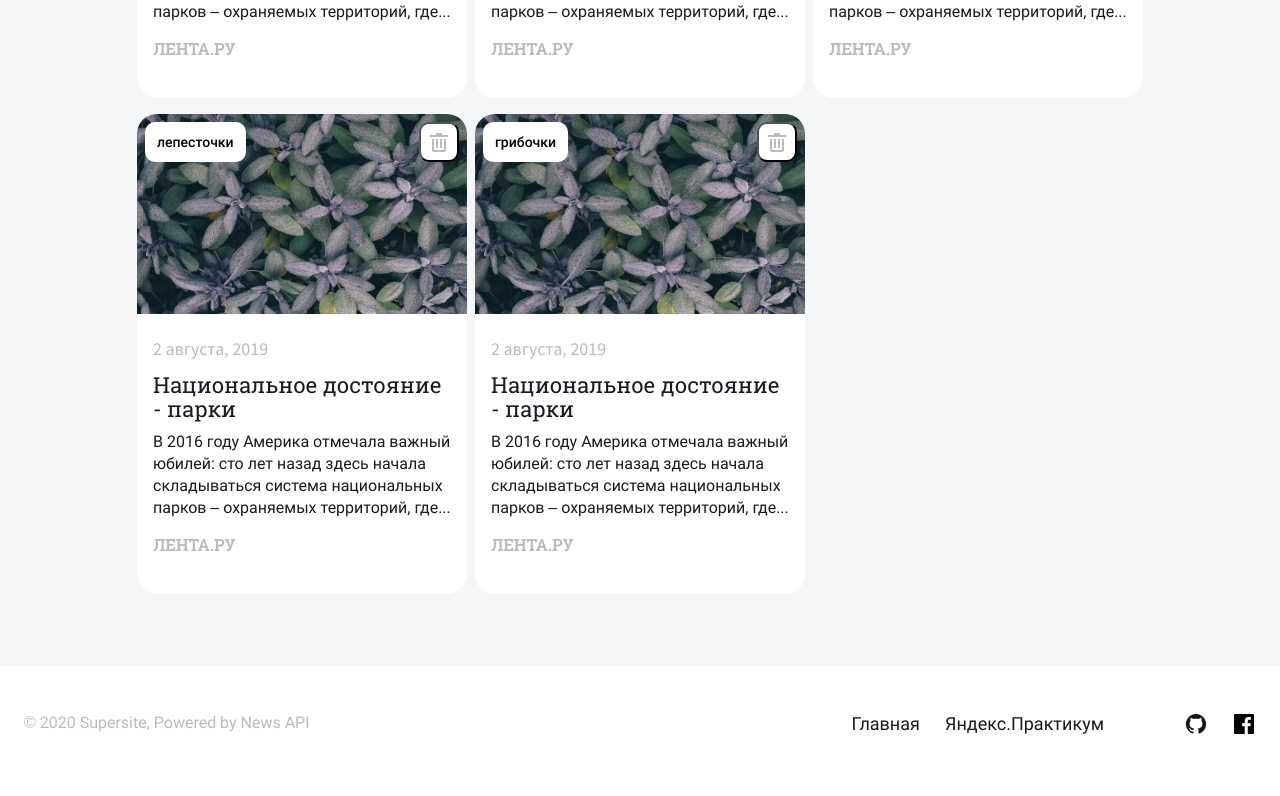
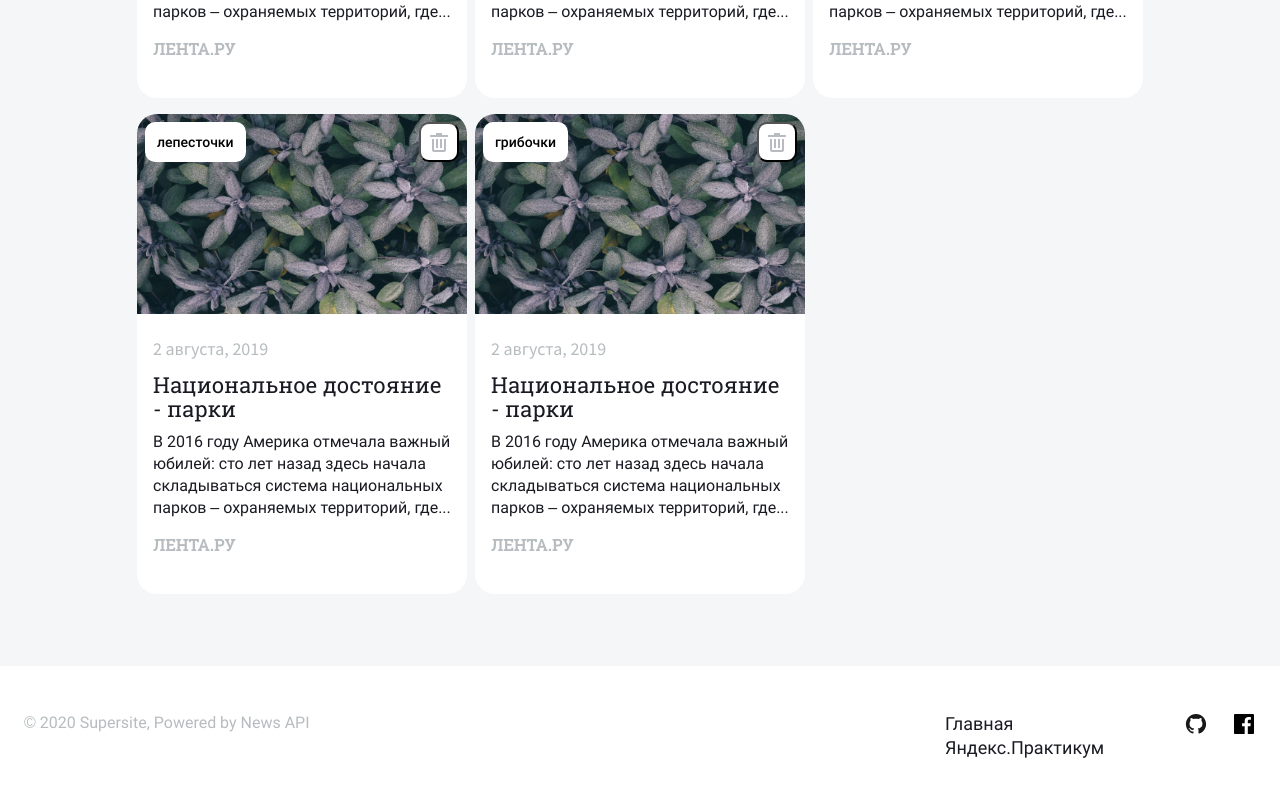
Before and after one commit to Metanka/news-explorer-frontend, a React (Create React App) app: page /saved-news in a window 1280 px wide. Shown: the part 764-1560 px from the top of the page. Built offline with nearby package versions, Linux system fonts and the light colour scheme.

Commit message:
fix validation

```diff
--- a/src/components/PopupWithForm/PopupWithForm.js
+++ b/src/components/PopupWithForm/PopupWithForm.js
@@ -63,9 +63,9 @@ const PopupWithForm = ({isConfirm, isLogin, isPopupOpen, toggleForm}) => {
               <div className="input__box">
                 <span className='input__type'>Пароль</span>
                 <input
-                  id='email'
-                  name='email'
-                  type='email'
+                  id='password'
+                  name='password'
+                  type='password'
                   placeholder='Введите пароль'
                   required
                   className="popup__input"
--- a/src/components/footer/Footer.js
+++ b/src/components/footer/Footer.js
@@ -12,12 +12,16 @@ const Footer = () => {
       <p className='footer__censure'>© 2020 Supersite, Powered by News API</p>
       <div className='footer__box'>
         <ul className='footer__menu'>
-          <NavLink to='/' className='footer__link'>
-            Главная
+          <li>
+            <NavLink to='/' className='footer__link'>
+              Главная
         </NavLink>
-          <a href='https://praktikum.yandex.ru/' className='footer__link'>
-            Яндекс.Практикум
+          </li>
+          <li>
+            <a href='https://praktikum.yandex.ru/' className='footer__link'>
+              Яндекс.Практикум
         </a>
+          </li>
         </ul>
         <ul className='footer__social'>
           <li className='footer__item'>
```
